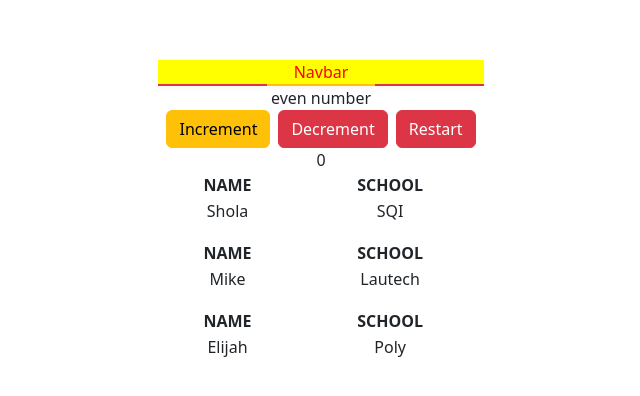
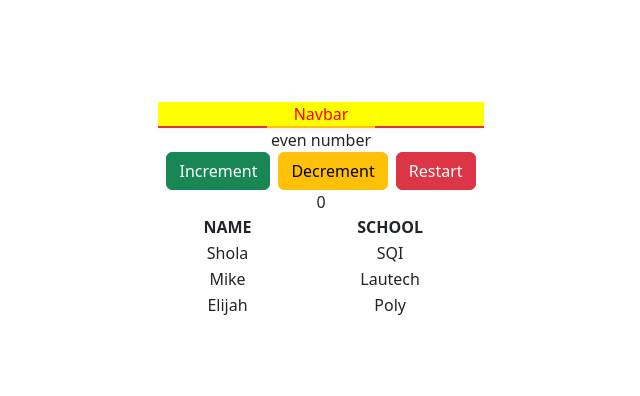
Before and after one commit to Josh-bo/Me-React-Favour., a React (Vite) app: page / in a window 1280 px wide. Shown: the part 182-578 px from the top of the page, without its empty margins (319-959 px from the left). Built offline with nearby package versions, Linux system fonts and the light colour scheme.

Commit message:
I added table

```diff
--- a/src/components/Second.jsx
+++ b/src/components/Second.jsx
@@ -31,29 +31,26 @@ const Second = () => {
   return (
       <>
       {number == 8 ? <div>even number</div> : <div>Odd number</div>}
-      <button onClick={increment} className='btn btn-warning mx-2'>Increment</button>
-      <button onClick={decrement} className='btn btn-danger'>Decrement</button>
+      <button onClick={increment} className='btn btn-success mx-2'>Increment</button>
+      <button onClick={decrement} className='btn btn-warning'>Decrement</button>
       <button onClick={restart} className='btn btn-danger mx-2'>Restart</button>
         <div>{first}</div>
 
 
-        {
-          allStudents.map((item)=>(
-            <>
             <table className='table'>
               <tr>
                 <th>NAME</th>
                 <th>SCHOOL</th>
               </tr>
-              <tr>
+        {
+          allStudents.map((item)=>(
+            <tr>
                 <td>{item.name}</td>
                 <td>{item.school}</td>
               </tr>
-            </table>
-            {/* <div>{item.name} {item.school}</div> */}
-            </>
           ))
         }
+        </table>
       </>
   );
 }
```
